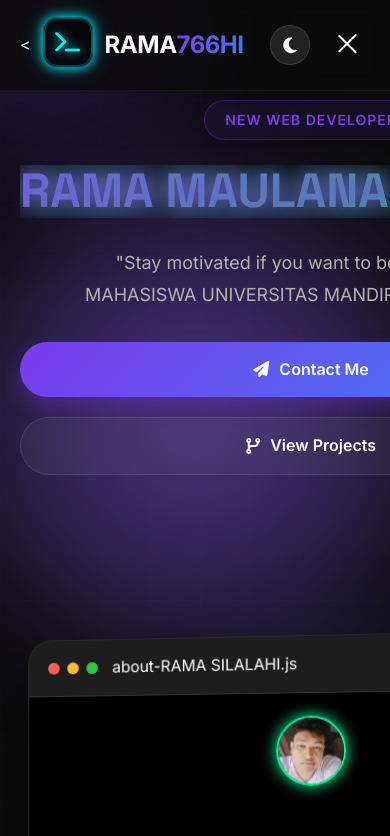
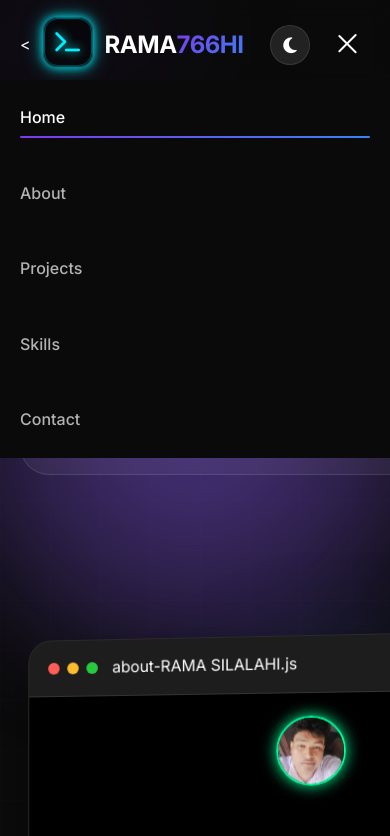
Before and after one commit to ramaxyz22/portofolio2, a plain HTML site: page index.html in a window 390 px wide. Both pictures are taken after a click on the button 347 px from the left and 45 px from the top of the page. Shown: the top 836 px of the page. Drawn offline with Linux system fonts and the light colour scheme.

Commit message:
Update style.css

```diff
--- a/style.css
+++ b/style.css
@@ -1254,8 +1254,22 @@ body.light-theme .mobile-menu {
 
 @media (max-width: 768px) {
     .nav-links {
-        display: none;
-    }
+        position: fixed;
+        top: 80px;
+        left: 0;
+        width: 100%;
+        flex-direction: column;
+        background: #0a0a0a;
+        padding: 20px;
+        transform: translateY(-150%);
+        transition: 0.3s;
+        display: flex;
+    }
+
+    .nav-links.active {
+        transform: translateY(0);
+    }
+}
 
     .hamburger {
         display: flex;
@@ -1303,7 +1317,7 @@ body.light-theme .mobile-menu {
     .btn-icon {
         margin: 0 auto;
     }
-}
+
 
 @media (max-width: 480px) {
     .hero-title {
```
